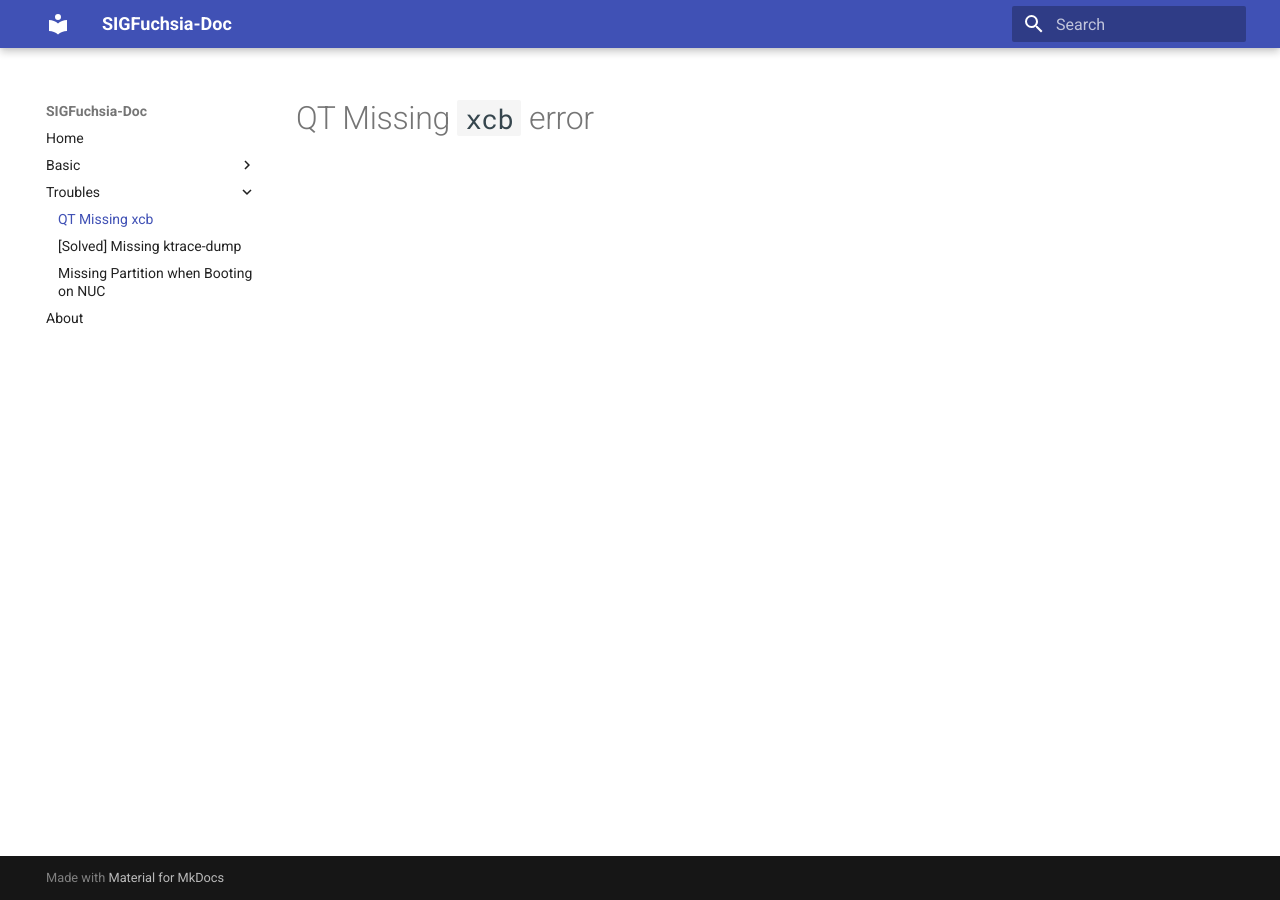
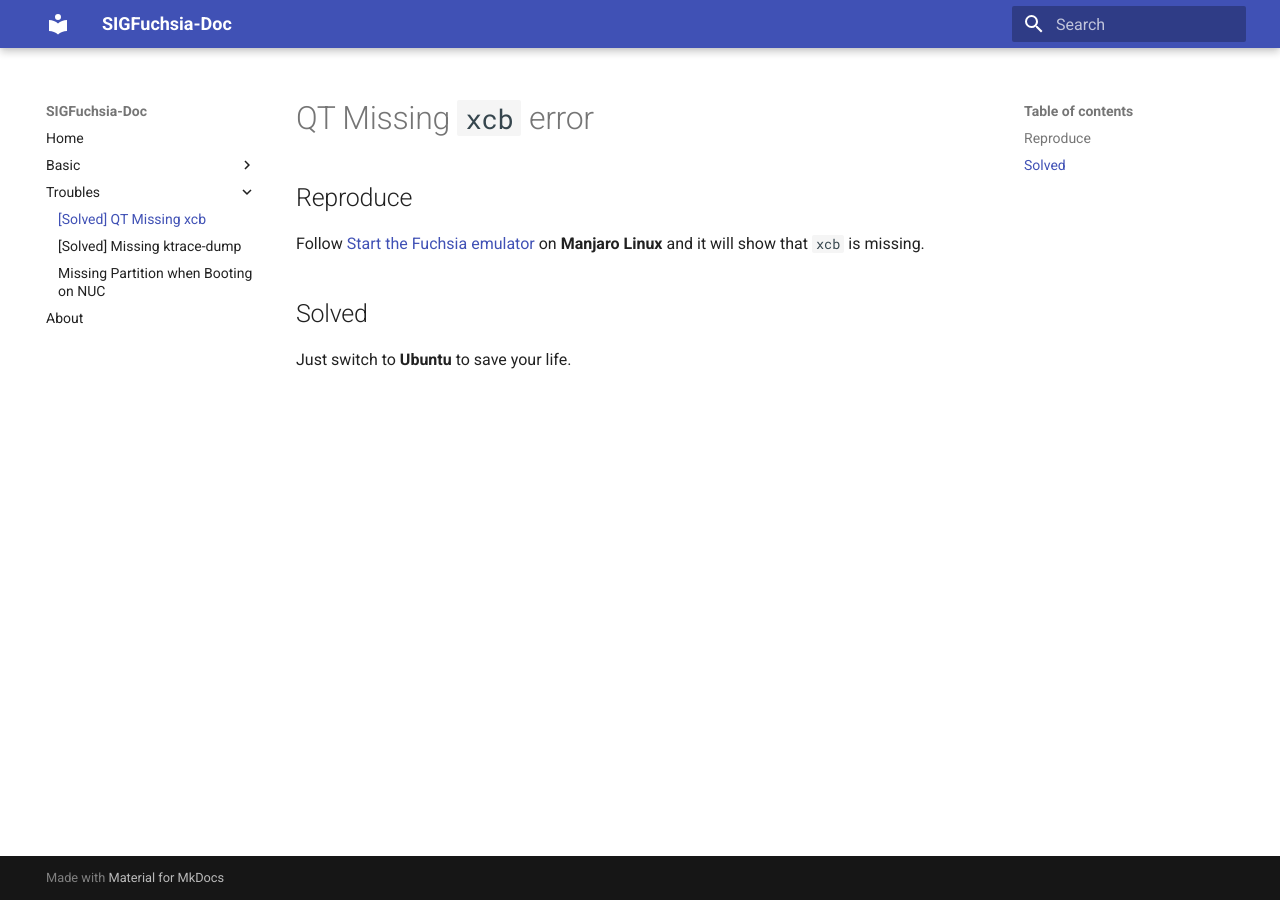
Before and after one commit to SIGFuchsia/doc, an MkDocs documentation site: the page built from docs/troubles/qt-missing-xcb.md, in a window 1280 px wide. Built offline with MkDocs 1.6.1 and Material for MkDocs 9.7.7, drawn with Linux system fonts in a browser that asks for light colours.

Commit message:
solve `missing xcb` error by switching distro

```diff
--- a/docs/troubles/qt-missing-xcb.md
+++ b/docs/troubles/qt-missing-xcb.md
@@ -1 +1,10 @@
 # QT Missing `xcb` error
+
+## Reproduce
+
+Follow [Start the Fuchsia emulator](https://fuchsia.dev/fuchsia-src/get-started/set_up_femu) on **Manjaro Linux** and it will show that `xcb` is missing.
+
+
+## Solved
+
+Just switch to **Ubuntu** to save your life.
--- a/mkdocs.yml
+++ b/mkdocs.yml
@@ -7,7 +7,7 @@ nav:
   - Basic:
     - Basic: basic/basic.md
   - Troubles:
-    - 'QT Missing xcb': troubles/qt-missing-xcb.md
+    - '[Solved] QT Missing xcb': troubles/qt-missing-xcb.md
     - '[Solved] Missing ktrace-dump': troubles/missing-ktrace-dump.md
     - 'Missing Partition when Booting on NUC': troubles/nuc-boot-missing-partition.md
   - About: about.md
```
